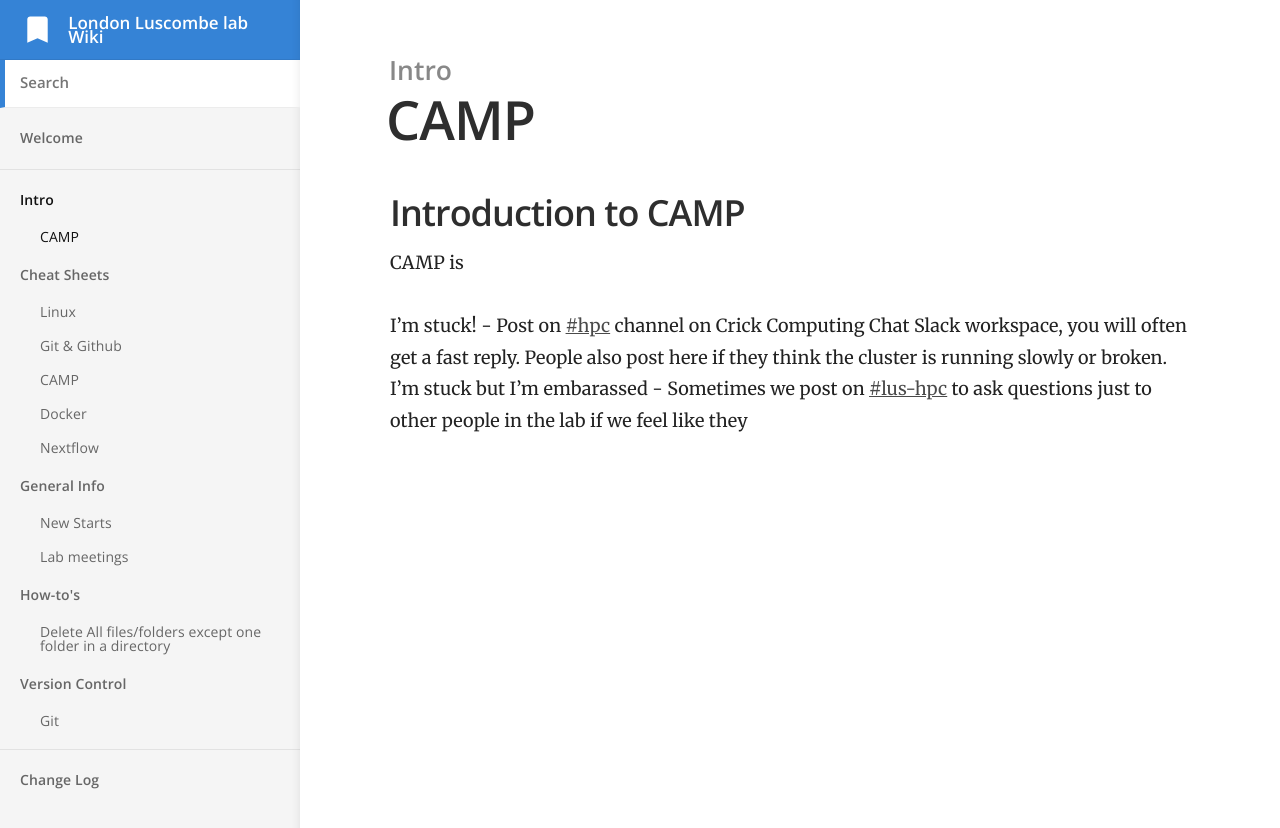
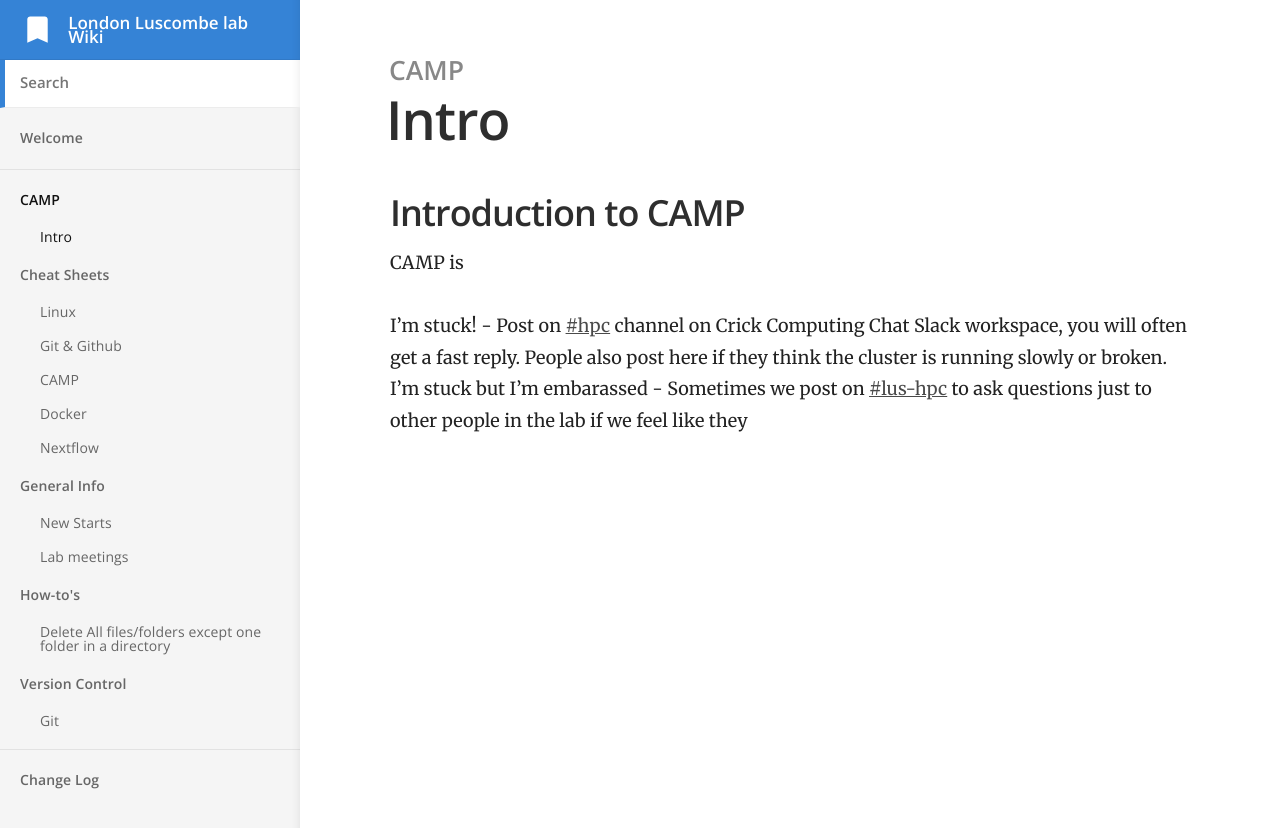
Before and after one commit to luslab/luslab.github.io, a Jekyll site: the page built from _docs/CAMP/intro.md, in a window 1280 px wide. Shown: the top 828 px of the page. Built offline with Jekyll 4.4.1, drawn with Linux system fonts in a browser that asks for light colours.

```diff
--- a/_docs/CAMP/intro.md
+++ b/_docs/CAMP/intro.md
@@ -1,6 +1,6 @@
 ---
-title: CAMP
-category: Intro
+title: Intro
+category: CAMP
 order: 4
 ---
 
```
